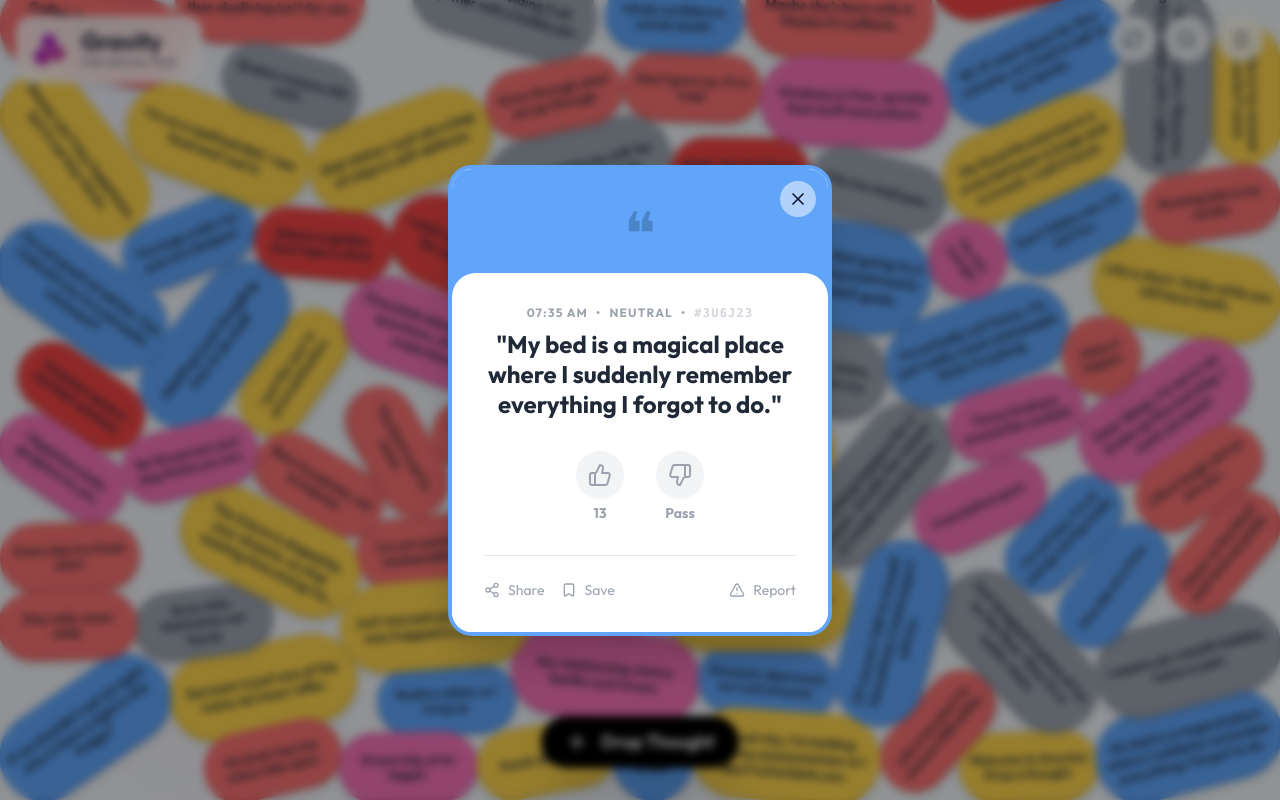
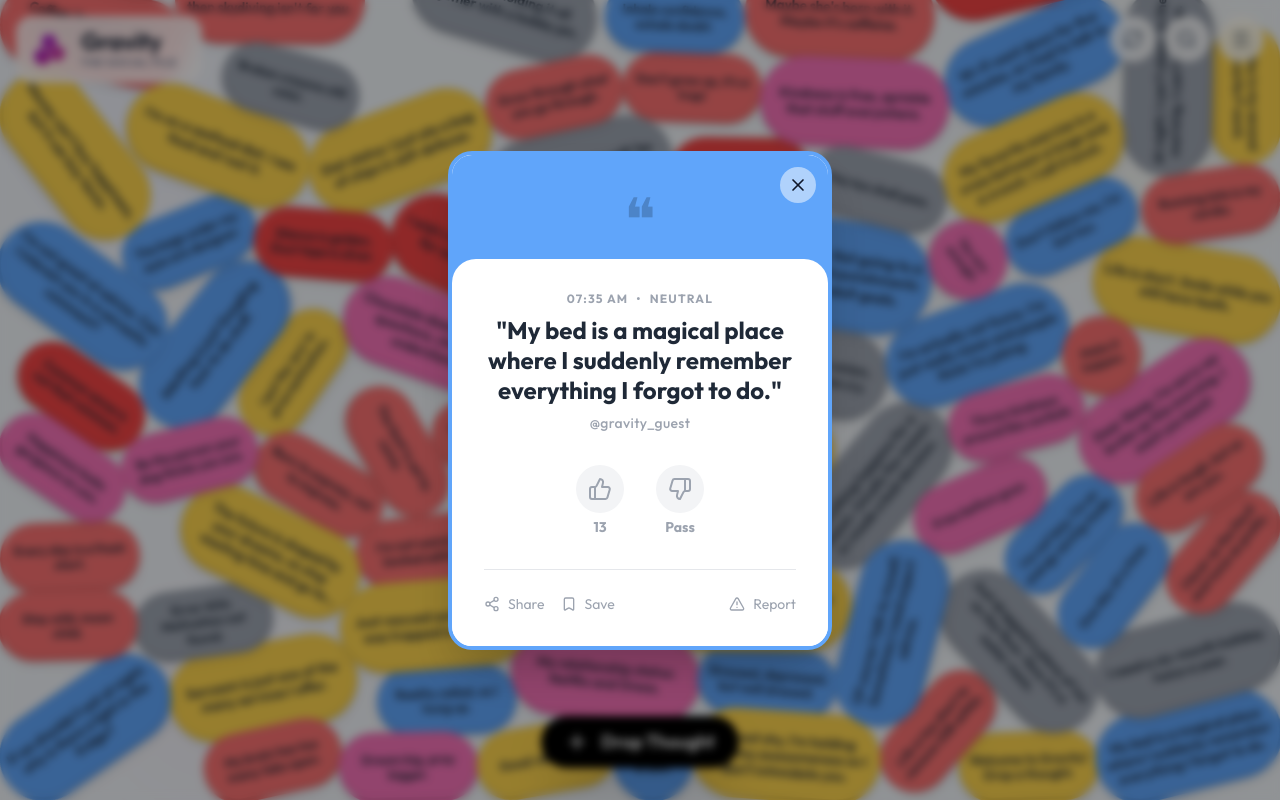
Before and after one commit to phalla-doll/gravity-post, a React (Vite) app: page / in a window 1280 px wide. Both pictures are taken after a click on the element 1187 px from the left and 746 px from the top of the page. Built offline with nearby package versions, Linux system fonts and the light colour scheme; no server answers.

Commit message:
feat: Display user identifier in PostDetailModal
Show a generated username in the post detail modal, derived from the post ID. This provides a consistent, albeit anonymized, identifier for posts that are not authored by the current user. The previous display of a truncated post ID has been removed.

```diff
--- a/components/PostDetailModal.tsx
+++ b/components/PostDetailModal.tsx
@@ -34,6 +34,9 @@ const PostDetailModal: React.FC<PostDetailModalProps> = ({ post, isSaved, onClos
     setHasReported(true);
   };
 
+  // Determine username to display
+  const username = post.isMine ? '@gravity_guest' : `@user_${post.id.slice(0, 7)}`;
+
   return (
     <div
       className="fixed inset-0 z-50 flex items-center justify-center p-4 bg-black/40 backdrop-blur-sm animate-in fade-in duration-200"
@@ -66,12 +69,15 @@ const PostDetailModal: React.FC<PostDetailModalProps> = ({ post, isSaved, onClos
               <span>{new Date(post.createdAt).toLocaleTimeString([], { hour: '2-digit', minute:'2-digit' })}</span>
               <span>•</span>
               <span>{post.sentiment}</span>
-              <span>•</span>
-              <span className="font-mono text-gray-300">#{post.id.slice(-6)}</span>
             </div>
 
-            <p className="text-2xl font-bold text-gray-800 leading-tight mb-8">
+            <p className="text-2xl font-bold text-gray-800 leading-tight mb-2">
               "{post.text}"
+            </p>
+
+            {/* Username Display */}
+            <p className="text-sm font-medium text-gray-400 mb-8 tracking-wide">
+              {username}
             </p>
 
             <div className="flex items-center justify-center gap-8">
```
